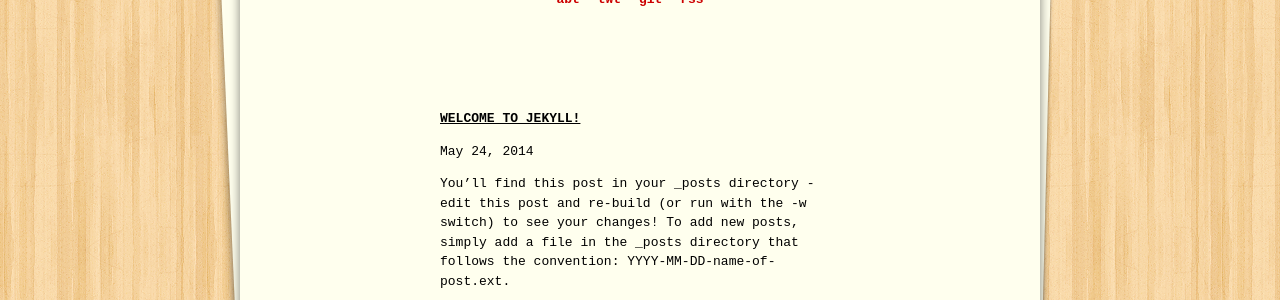
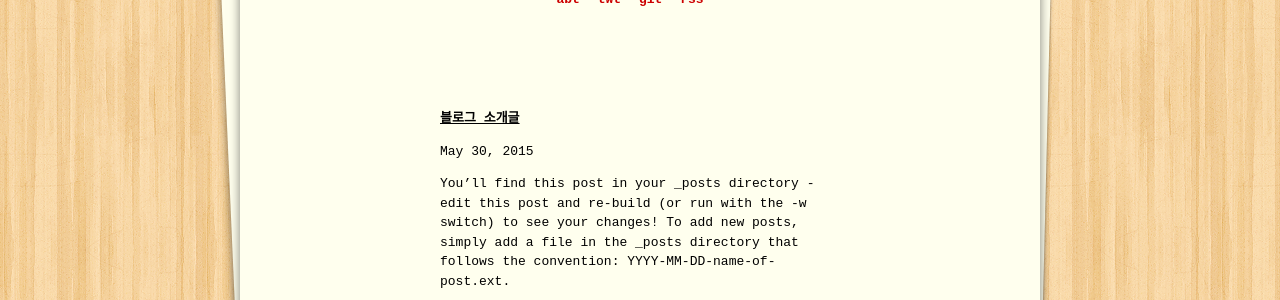
Before and after one commit to traveltrip/traveltrip.github.com, a Jekyll site: the page built from _posts/2014-05-24-welcome-to-jekyll.markdown, in a window 1280 px wide. Shown: the part 384-684 px from the top of the page. Built offline with Jekyll 4.4.1, drawn with Linux system fonts in a browser that asks for light colours.

Commit message:
new introduction

```diff
--- a/_posts/2014-05-24-welcome-to-jekyll.markdown
+++ b/_posts/2014-05-24-welcome-to-jekyll.markdown
@@ -1,7 +1,7 @@
 ---
 layout: post
-title:  "Welcome to Jekyll!"
-date:   2014-05-24 23:52:38
+title:  "블로그 소개글"
+date:   2015-05-30 23:52:38
 categories: jekyll update
 ---
 
```
